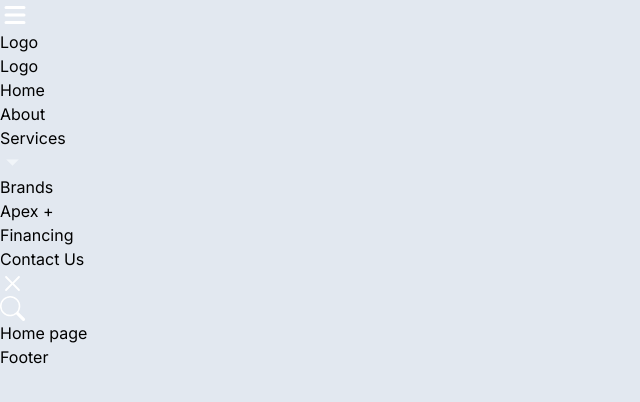
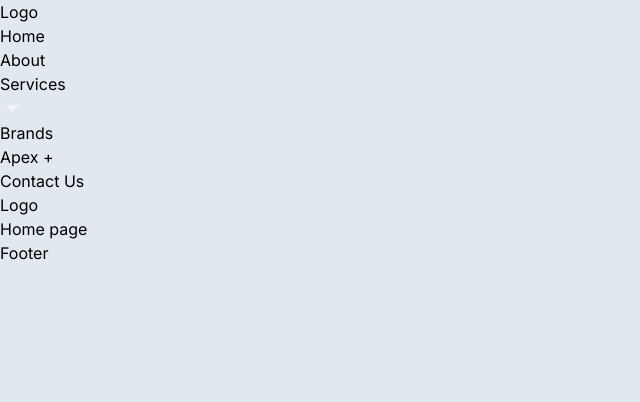
Before and after one commit to dontsul/auto-app, a Next.js app: page / in a window 1280 px wide. Shown: the top 402 px of the page, without its empty margins (0-640 px from the left). Built offline with nearby package versions, Linux system fonts and the light colour scheme.

Commit message:
finish menu

```diff
--- a/components/burgerMenu/BurgerMenu.tsx
+++ b/components/burgerMenu/BurgerMenu.tsx
@@ -5,15 +5,20 @@ import { HiMenu } from 'react-icons/hi';
 export interface IBurgerMenuProps {
   openMenu: boolean;
   handleMenu: (status: boolean) => void;
+  isDesktop: boolean;
 }
 
-export const BurgerMenu: FC<IBurgerMenuProps> = ({ handleMenu, openMenu }) => {
+export const BurgerMenu: FC<IBurgerMenuProps> = ({ handleMenu, openMenu, isDesktop }) => {
   return (
+    <>
+      {!isDesktop && (
         <div
           className="flex items-center justify-start cursor-pointer"
           onClick={() => handleMenu(!openMenu)}
         >
           <HiMenu color="#ffffff" size={30} />
         </div>
+      )}
+    </>
   );
 };
--- a/components/buttonSearch/ButtonSearch.tsx
+++ b/components/buttonSearch/ButtonSearch.tsx
@@ -1,13 +1,19 @@
 'use client';
-import { useState } from 'react';
+import { useState, FC } from 'react';
 import { motion, AnimatePresence } from 'framer-motion';
 
 import { BsSearch } from 'react-icons/bs';
 import { RxCross2 } from 'react-icons/rx';
 
-export const ButtonSearch = () => {
+interface IButtonSearch {
+  isDesktop: boolean;
+}
+
+export const ButtonSearch: FC<IButtonSearch> = ({ isDesktop }) => {
   const [open, setOpen] = useState<boolean>(false);
   return (
+    <>
+      {!isDesktop && (
         <AnimatePresence initial={false} mode="wait">
           {open ? (
             <motion.div
@@ -35,5 +41,7 @@ export const ButtonSearch = () => {
             </motion.div>
           )}
         </AnimatePresence>
+      )}
+    </>
   );
 };
--- a/components/header/Header.tsx
+++ b/components/header/Header.tsx
@@ -10,17 +10,24 @@ export const Header = () => {
   const [openMenu, setOpenMenu] = useState<boolean>(false);
   const [windowWidth, setWindowWidth] = useState<number>(0);
   const [openServices, setOpenServices] = useState<boolean>(false);
+  const [isDesktop, setIsDesktop] = useState<boolean>(false);
 
   const handleMenu = (status: boolean) => {
     setOpenMenu(status);
   };
-  const handleServices = () => {
-    setOpenServices(!openServices);
+  const handleServices = (statusServices: boolean) => {
+    setOpenServices(statusServices);
   };
+
+  useEffect(() => {
+    setIsDesktop(window.innerWidth > 1023 ? true : false);
+  }, []);
 
   useEffect(() => {
     const handleResize = () => {
       setWindowWidth(window.innerWidth);
+      const isDesktop = window.innerWidth > 1023;
+      setIsDesktop(isDesktop);
     };
 
     window.addEventListener('resize', handleResize);
@@ -38,16 +45,24 @@ export const Header = () => {
   }, [windowWidth]);
 
   return (
-    <header className="bg-zinc-800 py-6 px-8 sticky grid grid-cols-3">
-      <BurgerMenu openMenu={openMenu} handleMenu={handleMenu} />
-      <Logo />
+    <header className="bg-zinc-800 py-6 px-8 sticky grid grid-cols-3 lg:px-0 lg:grid-cols-[auto_1fr_auto]">
+      <BurgerMenu openMenu={openMenu} handleMenu={handleMenu} isDesktop={isDesktop} />
+      <div className="lg:order-1 flex items-center justify-center">
+        <Logo />
+      </div>
       <Menu
         openMenu={openMenu}
         handleMenu={handleMenu}
         openServices={openServices}
         handleServices={handleServices}
+        isDesktop={isDesktop}
       />
-      <ButtonSearch />
+      <ButtonSearch isDesktop={isDesktop} />
+      {isDesktop && (
+        <div className="lg:order-3 flex items-center justify-center">
+          <Logo />
+        </div>
+      )}
     </header>
   );
 };
--- a/components/logo/Logo.tsx
+++ b/components/logo/Logo.tsx
@@ -1,3 +1,7 @@
 export const Logo = () => {
-  return <div className="text-[24px] text-white flex items-center justify-center">Logo</div>;
+  return (
+    <div className="text-[24px] text-white flex items-center justify-center lg:justify-start lg:px-8">
+      Logo
+    </div>
+  );
 };
--- a/components/menu/Menu.tsx
+++ b/components/menu/Menu.tsx
@@ -9,27 +9,30 @@ interface IMenuProps {
   openMenu: boolean;
   handleMenu: (status: boolean) => void;
   openServices: boolean;
-  handleServices: () => void;
+  handleServices: (statusServices: boolean) => void;
+  isDesktop: boolean;
 }
-export const Menu: FC<IMenuProps> = ({ handleMenu, openMenu, openServices, handleServices }) => {
+export const Menu: FC<IMenuProps> = ({
+  handleMenu,
+  openMenu,
+  openServices,
+  handleServices,
+  isDesktop,
+}) => {
   return (
-    <div className="absolute ">
+    <div className="absolute lg:static lg:order-2 border-white lg:border-x-[1px] lg:w-full">
       <div
-        onClick={() => {
-          handleMenu(false);
-          handleServices();
-        }}
-        className={`transition duration-[800ms] ease-in-out ${
-          openMenu ? 'translate-x-0' : 'translate-x-[-100%]'
-        } fixed min-w-[80px] max-w-[400px] w-full h-[100vh] top-0 left-0 z-20 `}
+        className={` transition duration-[800ms] ease-in-out ${
+          openMenu ? 'translate-x-0 ' : 'translate-x-[-100%]'
+        } fixed min-w-[80px] max-w-[400px] w-full h-[100vh] top-0 left-0 z-20 lg:static lg:h-auto lg:max-w-[100%] lg:min-w-auto lg:top-auto lg:left-auto lg:translate-x-0 lg:transition-none`}
       >
         <nav
           onClick={(e) => e.stopPropagation()}
-          className={`relative bg-zinc-800  min-w-[80px] max-w-[400px] w-full z-20 h-screen py-4 px-8 border-r-[3px] border-white`}
+          className={`relative bg-zinc-800 w-full z-20 h-screen py-4 px-8 border-r-[3px]  border-white lg:border-none lg:h-auto lg:py-0 lg:px-4`}
         >
-          <Logo />
-          <ul className=" py-8">
-            <li className=" w-full px-4 py-1   transition duration-[100ms] ease ">
+          {!isDesktop && <Logo />}
+          <ul className="py-8 lg:flex lg:items-center lg:justify-center lg:gap-4 lg:py-0">
+            <li className=" w-auto px-4 py-1 lg:flex lg:justify-center">
               <Link
                 className="w-full h-full text-lg text-slate-100 hover:text-yellow-600 cursor-pointer line
                 "
@@ -38,16 +41,30 @@ export const Menu: FC<IMenuProps> = ({ handleMenu, openMenu, openServices, handl
                 Home
               </Link>
             </li>
-            <li className=" w-full px-4 py-1 transition duration-[100ms] ease ">
+            <li className="w-auto px-4 py-1 lg:flex lg:justify-center">
               <Link
-                className="w-full h-full text-lg text-slate-100 hover:text-yellow-600 cursor-pointer line
+                className="w-auto h-full text-lg text-slate-100 hover:text-yellow-600 cursor-pointer line
                 "
                 href={`/`}
               >
                 About
               </Link>
             </li>
-            <li className=" w-full px-4 py-1 transition duration-[100ms] ease ">
+            <li
+              className="w-auto px-4 py-1 lg:flex lg:justify-center"
+              onMouseLeave={() => {
+                if (!isDesktop) {
+                  return;
+                }
+                handleServices(false);
+              }}
+              onMouseEnter={() => {
+                if (!isDesktop) {
+                  return;
+                }
+                handleServices(true);
+              }}
+            >
               <div className="flex items-center justify-between  w-full">
                 <Link
                   className="inline h-full text-lg text-slate-100 hover:text-yellow-600 cursor-pointer line"
@@ -59,7 +76,7 @@ export const Menu: FC<IMenuProps> = ({ handleMenu, openMenu, openServices, handl
                   animate={{ rotate: openServices ? 180 : 0 }}
                   transition={{ type: 'spring', duration: 0.5 }}
                   className="cursor-pointer"
-                  onClick={() => handleServices()}
+                  onClick={() => handleServices(!openServices)}
                 >
                   <IoMdArrowDropdown color={'#f1f5f9'} size={25} />
                 </motion.div>
@@ -77,9 +94,9 @@ export const Menu: FC<IMenuProps> = ({ handleMenu, openMenu, openServices, handl
                     exit={{ height: 0 }}
                     style={{ overflow: 'hidden' }}
                     transition={{ duration: 0.5 }}
-                    className="px-8"
+                    className="px-8 static lg:absolute lg:bg-zinc-800 top-9 lg:rounded-md lg:shadow-xl "
                   >
-                    <li className="pt-2 w-full px-4 py-1">
+                    <li className="mt-0 pt-2 w-auto px-4 py-1 lg:mt-6">
                       <Link
                         className="inline h-full text-lg text-slate-100 hover:text-yellow-600 cursor-pointer line"
                         href={`/`}
@@ -89,13 +106,13 @@ export const Menu: FC<IMenuProps> = ({ handleMenu, openMenu, openServices, handl
                     </li>
                     <li className="inline px-4 py-1 transition">
                       <Link
-                        className="w-full h-full text-lg text-slate-100 hover:text-yellow-600 cursor-pointer line"
+                        className="w-auto h-full text-lg text-slate-100 hover:text-yellow-600 cursor-pointer line"
                         href={`/`}
                       >
                         Brakes
                       </Link>
                     </li>
-                    <li className=" w-full px-4 py-1 transition">
+                    <li className="w-auto px-4 py-1 transition mb-0 lg:mb-4">
                       <Link
                         className="inline h-full text-lg text-slate-100 hover:text-yellow-600 cursor-pointer line"
                         href={`/`}
@@ -107,7 +124,7 @@ export const Menu: FC<IMenuProps> = ({ handleMenu, openMenu, openServices, handl
                 )}
               </AnimatePresence>
             </li>
-            <li className=" w-full px-4 py-1 transition duration-[100ms] ease ">
+            <li className="w-auto px-4 py-1 lg:flex lg:justify-center">
               <Link
                 className="w-full h-full text-lg text-slate-100 hover:text-yellow-600 cursor-pointer line"
                 href={`/`}
@@ -115,7 +132,7 @@ export const Menu: FC<IMenuProps> = ({ handleMenu, openMenu, openServices, handl
                 Brands
               </Link>
             </li>
-            <li className=" w-full px-4 py-1 transition duration-[100ms] ease ">
+            <li className="w-auto px-4 py-1 lg:flex lg:justify-center">
               <Link
                 className="w-full h-full text-lg text-slate-100 hover:text-yellow-600 cursor-pointer line"
                 href={`/`}
@@ -123,15 +140,8 @@ export const Menu: FC<IMenuProps> = ({ handleMenu, openMenu, openServices, handl
                 Apex +
               </Link>
             </li>
-            <li className=" w-full px-4 py-1 transition duration-[100ms] ease ">
-              <Link
-                className="w-full h-full text-lg text-slate-100 hover:text-yellow-600 cursor-pointer line"
-                href={`/`}
-              >
-                Financing
-              </Link>
-            </li>
-            <li className=" w-full px-4 py-1 transition duration-[100ms] ease ">
+
+            <li className="w-auto px-4 py-1 transition duration-[100ms] ease lg:flex lg:justify-center">
               <Link
                 className="w-full h-full text-lg text-slate-100 hover:text-yellow-600 cursor-pointer line"
                 href={`/`}
@@ -140,14 +150,17 @@ export const Menu: FC<IMenuProps> = ({ handleMenu, openMenu, openServices, handl
               </Link>
             </li>
           </ul>
+          {!isDesktop && (
             <CloseButton
               handleMenu={() => {
                 handleMenu(false);
-              handleServices();
+                handleServices(false);
               }}
             />
+          )}
         </nav>
       </div>
+      {!isDesktop && (
         <AnimatePresence>
           {openMenu && (
             <motion.div
@@ -158,10 +171,14 @@ export const Menu: FC<IMenuProps> = ({ handleMenu, openMenu, openServices, handl
                 duration: 0.8,
               }}
               className={`fixed top-0 left-0 w-full h-full z-10 backdrop-blur-[4px]`}
-            onClick={() => handleMenu(false)}
+              onClick={() => {
+                handleMenu(false);
+                handleServices(false);
+              }}
             />
           )}
         </AnimatePresence>
+      )}
     </div>
   );
 };
```
Lines whose indentation alone changed are shown as unchanged.
